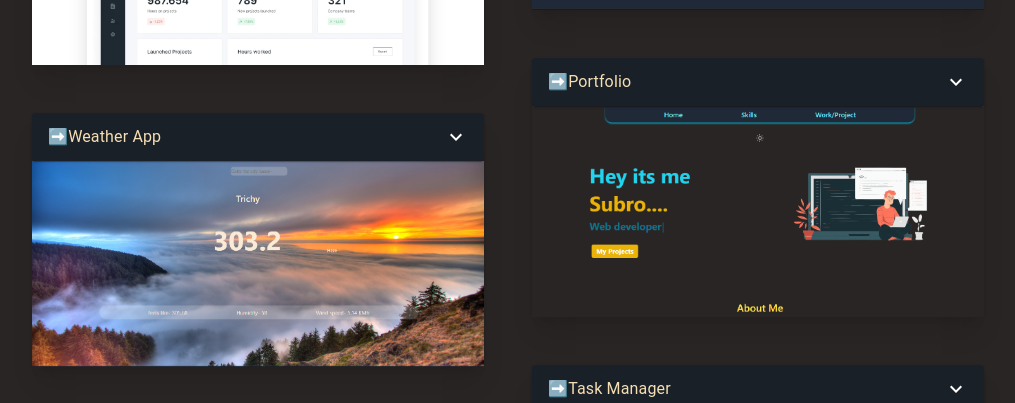
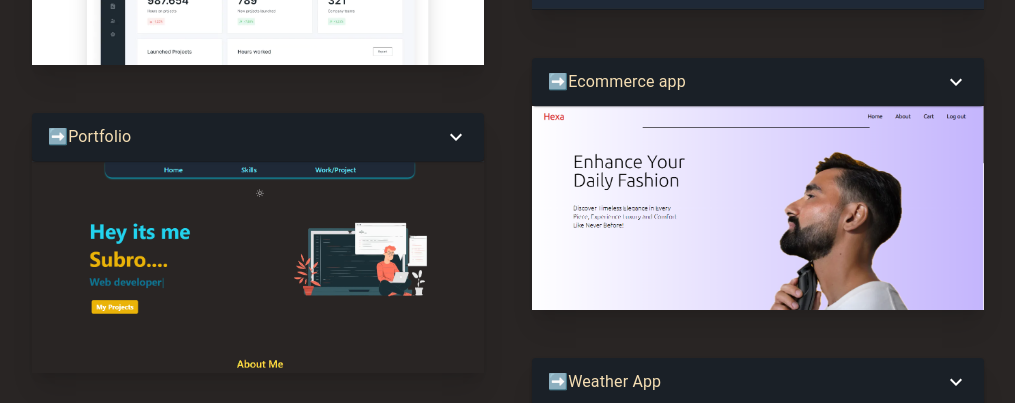
Before and after one commit to Macky151203/my_portfolio, a Next.js app: page /project in a window 1280 px wide. Shown: the part 397-800 px from the top of the page, without its empty margins (120-1135 px from the left). Built offline with nearby package versions, Linux system fonts and the light colour scheme.

Commit message:
added proj

```diff
--- a/pages/project/index.js
+++ b/pages/project/index.js
@@ -9,6 +9,7 @@ import weather from '../../images/weather.png'
 import manage from '../../images/manage.png'
 import fend from '../../images/fend.png'
 import tm from '../../images/tm.png'
+import ecom from '../../images/ecom.png'
 import pexp from '../../images/pexp.png'
 import chat from '../../images/chat.png'
 import Box from '@mui/material/Box'
@@ -80,6 +81,13 @@ export default function Project() {
             link: 'https://temp-pi-two.vercel.app',
             github:'https://github.com/Macky151203/temp'
         },
+        {
+          img: ecom,
+          title: 'Ecommerce app',
+          desc: 'An Ecommerce app made using Nextjs, Supabase and stripe for payments',
+          link: 'https://payment-bice.vercel.app',
+          github:'https://github.com/Macky151203/temp'
+      },
         {
             img: mpf,
             title: 'Portfolio',
```
Also changed, not shown: images/ecom.png (added).
